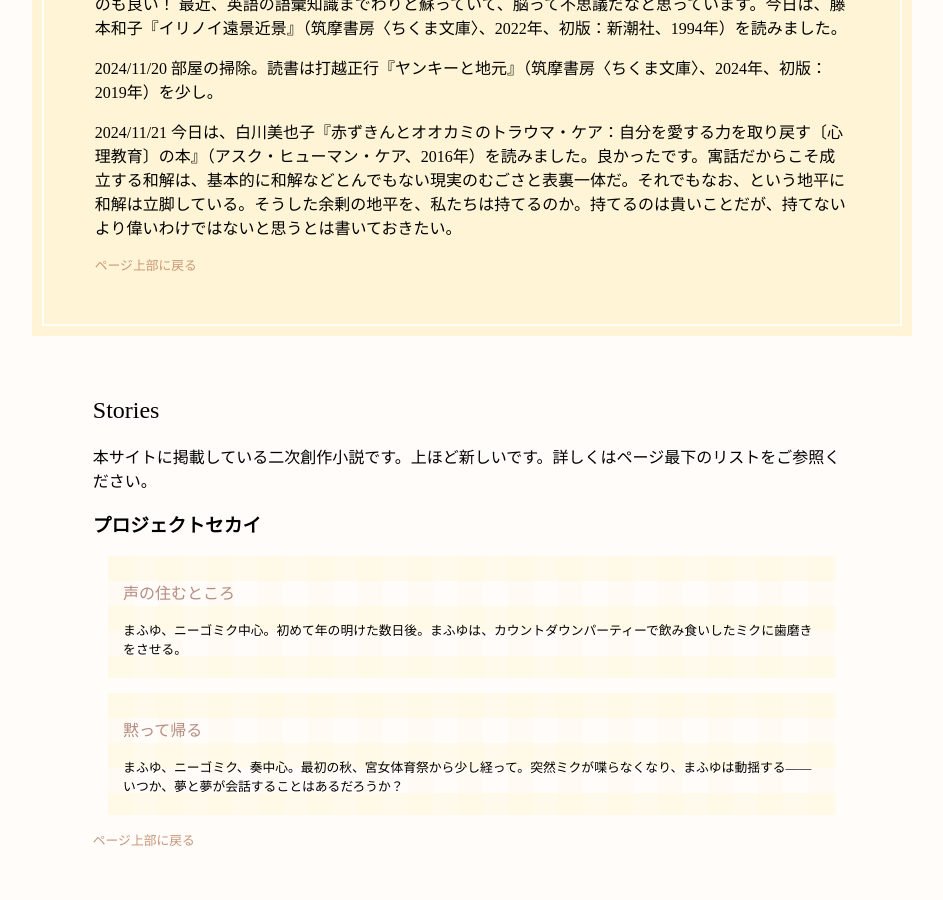
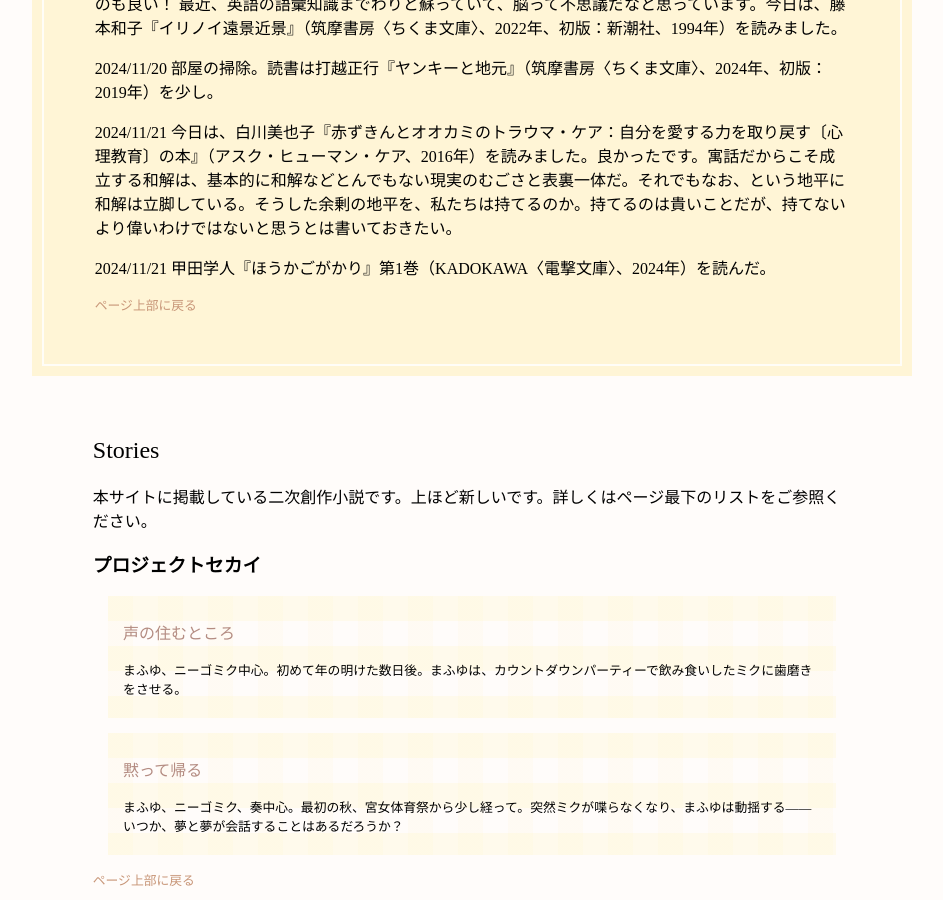
Before and after one commit to misora100/misora100.github.io, a Jekyll site: the page index.html, which Jekyll copies as it is, in a window 1280 px wide and 900 px high, scrolled down 1498 px. Shown: the whole window, without its empty margins (168-1111 px from the left). Built offline with Jekyll 4.4.1, drawn with Linux system fonts in a browser that asks for light colours; some web fonts are replaced.

Commit message:
Update index.html

```diff
--- a/index.html
+++ b/index.html
@@ -82,6 +82,7 @@
         <p>2024/11/19 ニュースが精神に悪すぎるので、しばらくSNSを離れることにしました。どういう現象が起きてるのか、よく見ていかなくてはならないと思います（情報量ゼロ）。先日、石山宏一（編）『ポケット版 実用 英和・和英辞典』第3版（成美堂出版、2023年、初版：2003年）を購入しました。2万語くらいまで来てるひとがもうひといきふたいき積み増すための語彙集として良いと思います（英和28000語）。むしろ英和部分に関しては、それ以外の用途はない……ように思います。英和部分だけはさみで切り取るとかなり軽くなり、持ち運べる。持ち運ぶことにしました。安価ゆえにそうやって使い潰すのに躊躇がいらないのも良い！ 最近、英語の語彙知識までわりと蘇っていて、脳って不思議だなと思っています。今日は、藤本和子『イリノイ遠景近景』（筑摩書房〈ちくま文庫〉、2022年、初版：新潮社、1994年）を読みました。</p>
         <p>2024/11/20 部屋の掃除。読書は打越正行『ヤンキーと地元』（筑摩書房〈ちくま文庫〉、2024年、初版：2019年）を少し。</p>
         <p>2024/11/21 今日は、白川美也子『赤ずきんとオオカミのトラウマ・ケア：自分を愛する力を取り戻す〔心理教育〕の本』（アスク・ヒューマン・ケア、2016年）を読みました。良かったです。寓話だからこそ成立する和解は、基本的に和解などとんでもない現実のむごさと表裏一体だ。それでもなお、という地平に和解は立脚している。そうした余剰の地平を、私たちは持てるのか。持てるのは貴いことだが、持てないより偉いわけではないと思うとは書いておきたい。</p>
+        <p>2024/11/21 甲田学人『ほうかごがかり』第1巻（KADOKAWA〈電撃文庫〉、2024年）を読んだ。</p>
         <div class="back_to_menu"><p><a onclick="ScrollWindow('menu');">ページ上部に戻る</a></p></div>
     </div>
     <div class="main" id="stories">
```
